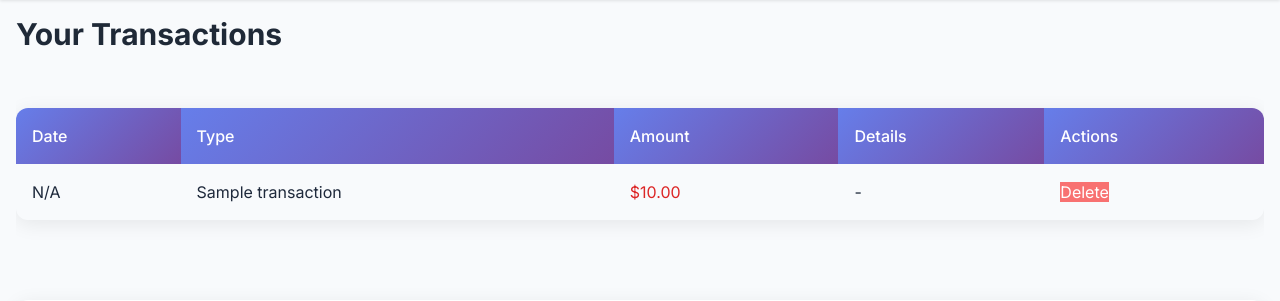
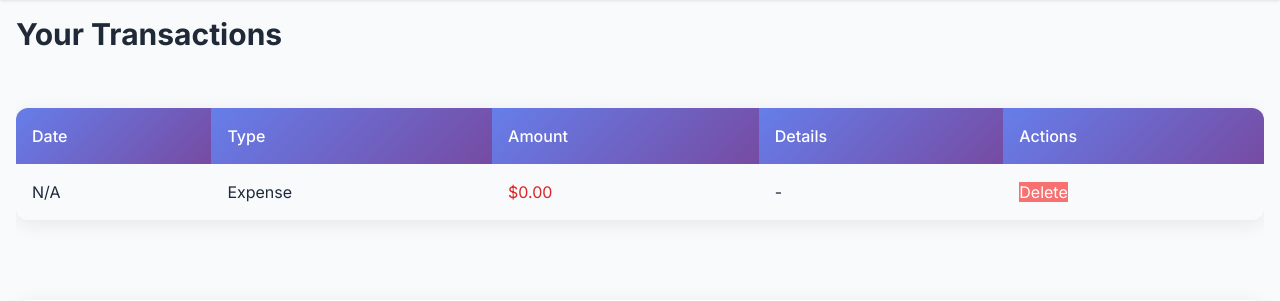
Before and after one commit to Mathan3006/family, a Flask app: template templates/transactions.html in a window 1280 px wide. Shown: the part 64-365 px from the top of the page. Run offline with Flask 3, Linux system fonts and the light colour scheme; the template is opened without the code that fills it: most values are stand-ins (such as "Sample title", 1, 10 or a date in 2020); some libraries are stand-ins or nearby versions.

Commit message:
Update transactions.html

```diff
--- a/templates/transactions.html
+++ b/templates/transactions.html
@@ -156,14 +156,20 @@
             <tbody>
     {% for t in transactions %}
     <tr>
-                    <td>{{ t[1].strftime('%Y-%m-%d %H:%M') if t[1] else 'N/A' }}</td>
-                    <td>{{ t[3]|capitalize }}</td>
-                    <td class="{{ 'text-green-600' if t[3] == 'income' else 'text-red-600' }}">
-                        ${{ "%.2f"|format(t[2]) }}
+        <td>
+            {% if t[1] %}
+                {{ t[1].strftime('%Y-%m-%d %H:%M') }}
+            {% else %}
+                N/A
+            {% endif %}
+        </td>
+        <td>{{ (t[3] or 'expense')|capitalize }}</td>
+        <td class="{{ 'text-green-600' if (t[3] or '') == 'income' else 'text-red-600' }}">
+            ${{ "%.2f"|format(t[2] or 0) }}
         </td>
         <td>
-                        {% if t[3] == 'income' %}
-                            Income: ${{ "%.2f"|format(t[4]) if t[4] else '0.00' }}
+            {% if (t[3] or '') == 'income' %}
+                ${{ "%.2f"|format(t[4] or 0) }}
             {% else %}
                 {{ t[5] or '-' }}
             {% endif %}
```
Lines whose indentation alone changed are shown as unchanged.
